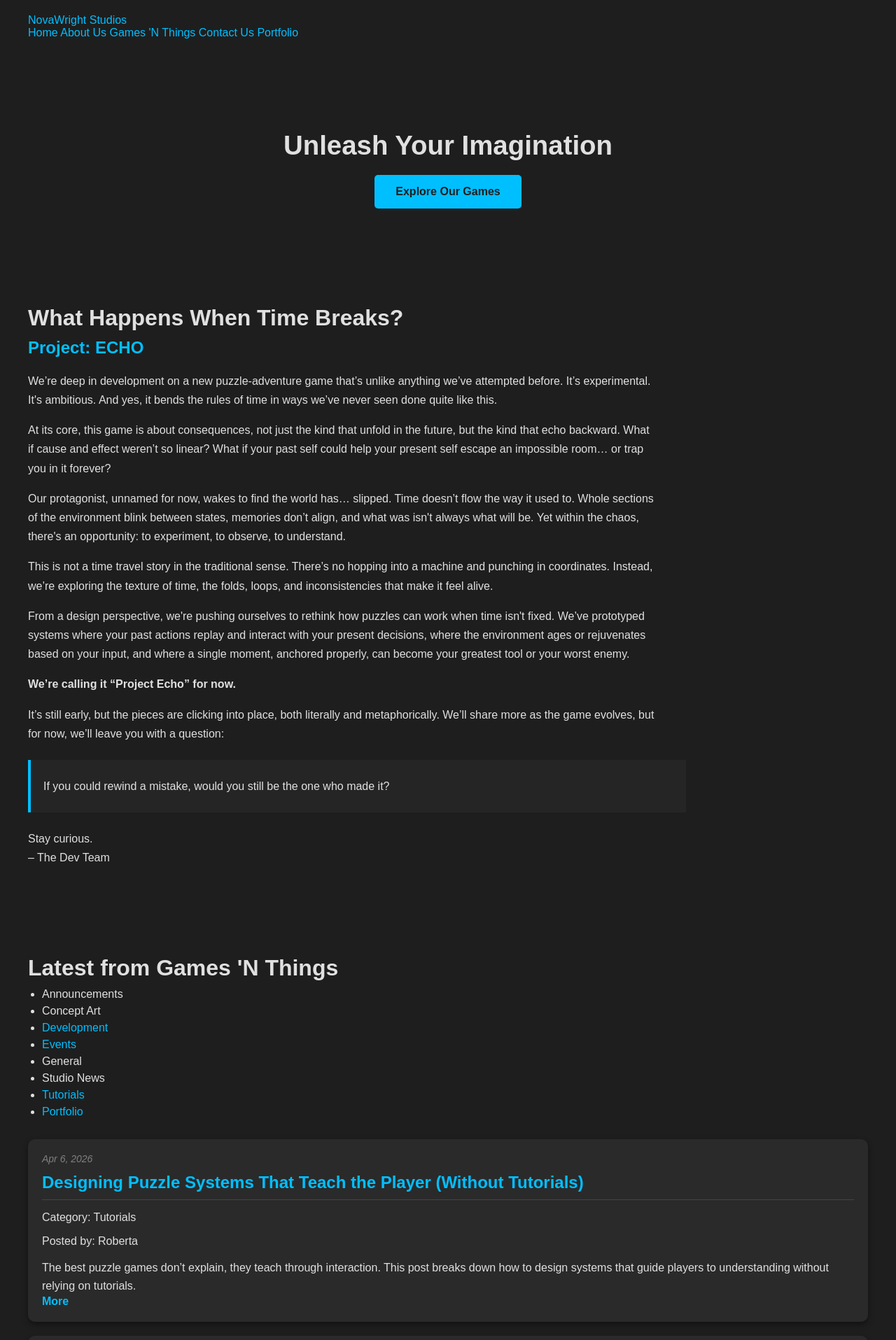
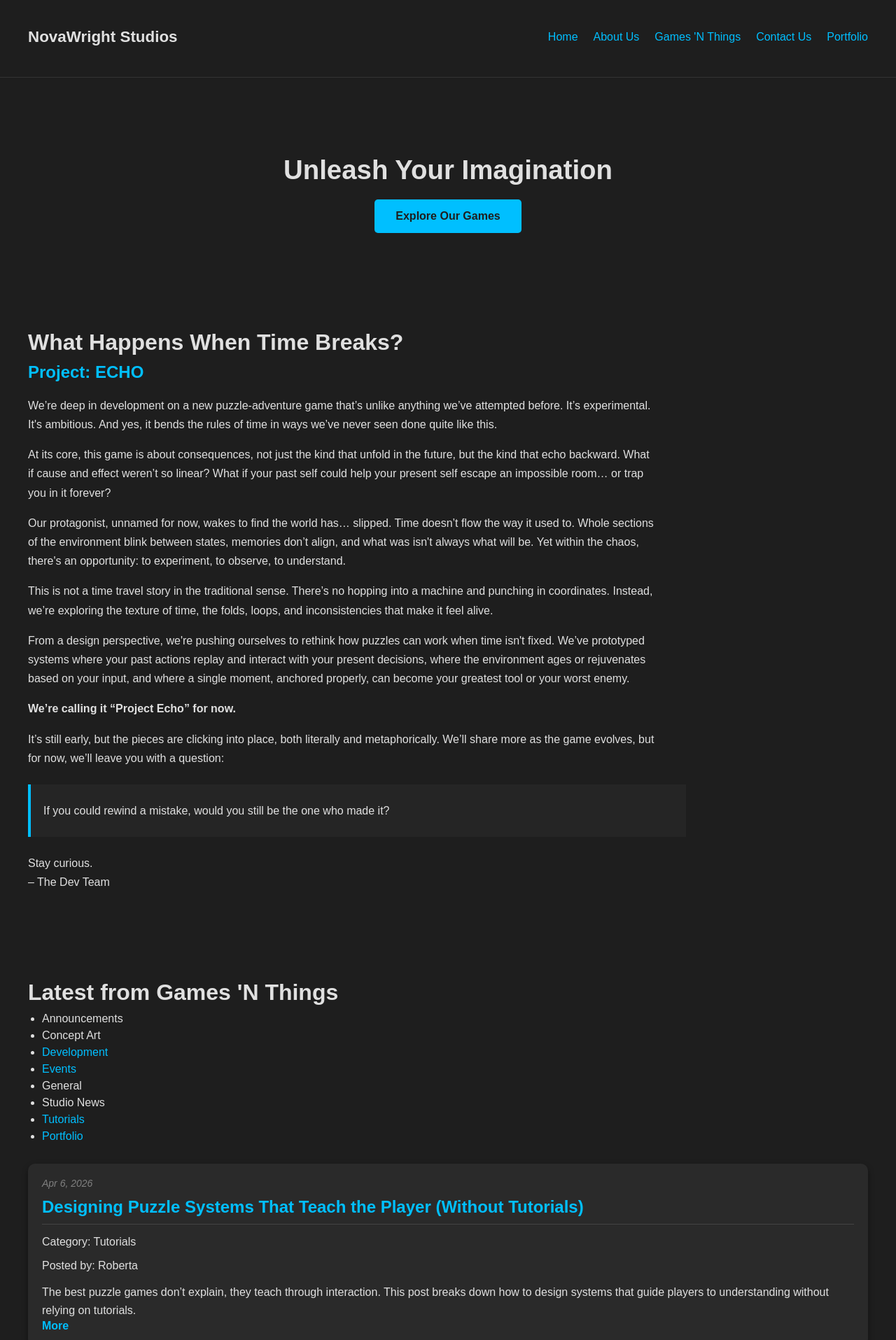
Before and after one commit to ScriptureExamined/NovawrightStudios, a Jekyll site: the page built from index.html, in a window 1280 px wide. Shown: the top 1915 px of the page at 70% size. Built offline with Jekyll 4.4.1, drawn with Linux system fonts in a browser that asks for light colours.

Commit message:
Update style.css

```diff
--- a/assets/css/style.css
+++ b/assets/css/style.css
@@ -827,3 +827,70 @@ a:hover {
         font-size: 1rem;
     }
 }
+
+/* Top navigation */
+.site-header {
+    position: relative;
+    padding: 20px 0;
+    border-bottom: 1px solid #333;
+}
+
+.header-inner {
+    display: flex;
+    align-items: center;
+    justify-content: space-between;
+    gap: 24px;
+}
+
+.site-brand a {
+    color: #E0E0E0;
+    text-decoration: none;
+    font-size: 1.4rem;
+    font-weight: bold;
+}
+
+.site-brand a:hover {
+    color: #00BFFF;
+    text-decoration: none;
+}
+
+.site-nav {
+    display: flex;
+    align-items: center;
+    justify-content: flex-end;
+    gap: 22px;
+    flex-wrap: wrap;
+}
+
+.site-nav a {
+    color: #00BFFF;
+    text-decoration: none;
+    font-size: 1rem;
+}
+
+.site-nav a:hover {
+    color: #E0E0E0;
+    text-decoration: underline;
+}
+
+/* Hide old hamburger menu styles */
+.menu-icon,
+.menu-overlay {
+    display: none !important;
+}
+
+@media (max-width: 768px) {
+    .header-inner {
+        flex-direction: column;
+        align-items: flex-start;
+    }
+
+    .site-nav {
+        justify-content: flex-start;
+        gap: 14px;
+    }
+
+    .site-nav a {
+        font-size: 0.95rem;
+    }
+}
```
